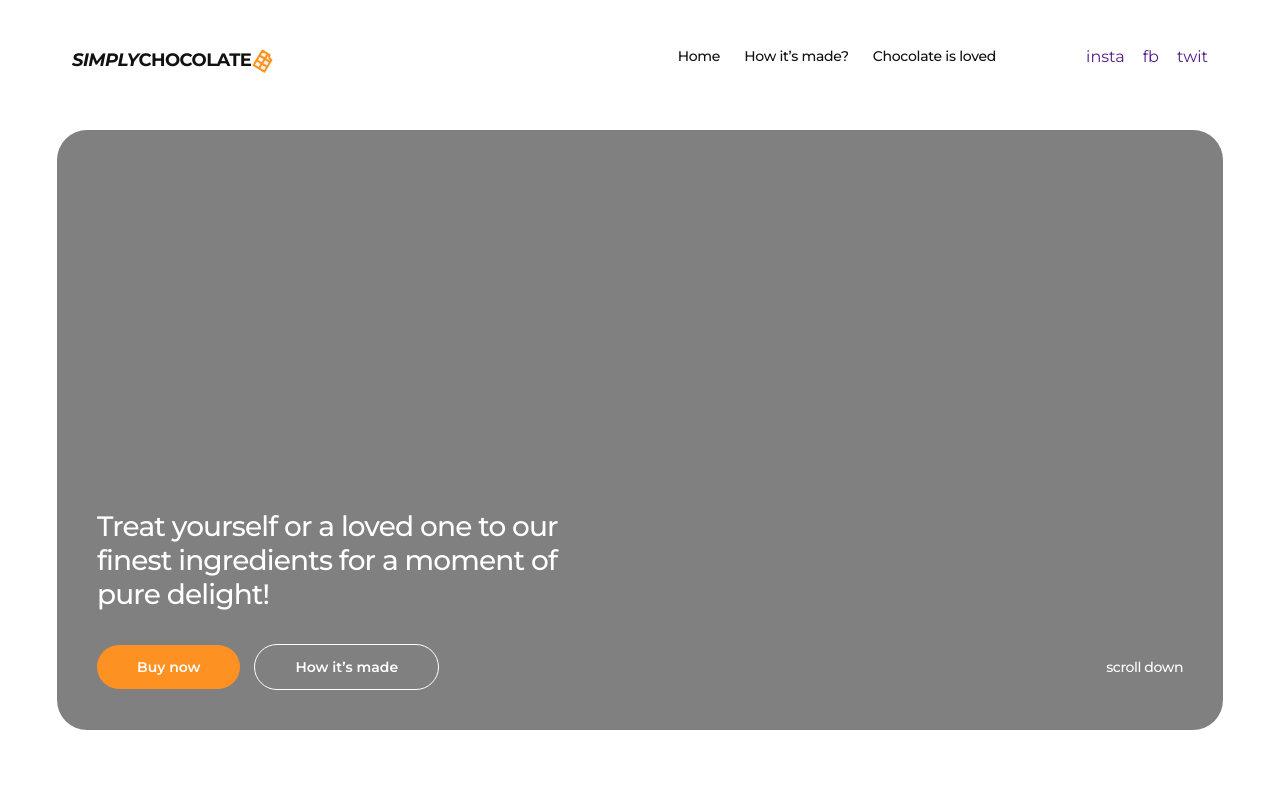
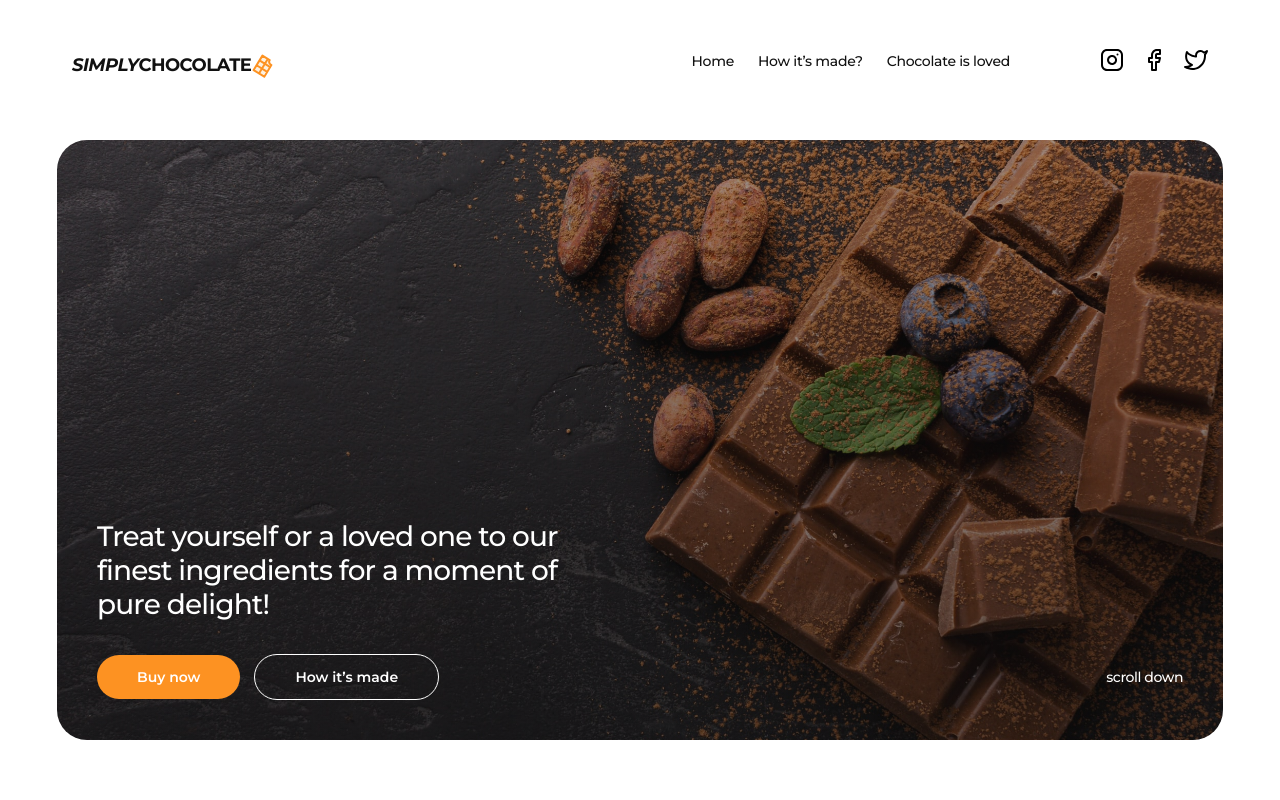
Before and after one commit to Sergii-Taran/simply-chocolate-project, a plain HTML site: page index.html in a window 1280 px wide. Shown: the top 800 px of the page. Drawn offline with nearby package versions, Linux system fonts and the light colour scheme.

Commit message:
murkup-stage-4

```diff
--- a/css/styles.css
+++ b/css/styles.css
@@ -150,6 +150,15 @@ img {
 }
 
 .hero-container {
+  background-image: linear-gradient(
+      180deg,
+      rgba(17, 17, 17, 0.4) 0%,
+      rgba(17, 17, 17, 0.4) 100%
+    ),
+    url(../images/hero-bg.jpg);
+  background-repeat: no-repeat;
+  background-position: center;
+  background-size: cover;
   background-color: gray;
   padding: 380px 40px 40px;
   border-radius: 30px;
@@ -238,6 +247,15 @@ img {
 .features-list-item {
   width: calc((100% - 2 * 88px) / 3);
 }
+
+/* .features-list-item::after {
+  content: " ";
+  display: inline-block;
+  border: 1px solid rgba(255, 255, 255, 0.5);
+  width: 124px;
+  height: 0px;
+  transform: rotate(-90deg);
+} */
 
 .features-list-title {
   font-weight: 600;
--- a/index.html
+++ b/index.html
@@ -47,8 +47,11 @@
               href=""
               target="_blank"
               rel="noopener noreferrer"
-              >insta</a
             >
+              <svg class="header-soc-icon" width="24" height="24">
+                <use href="./images/all-icons.svg#icon-instagram"></use>
+              </svg>
+            </a>
           </li>
           <li class="header-soc-item">
             <a
@@ -56,8 +59,11 @@
               href=""
               target="_blank"
               rel="noopener noreferrer"
-              >fb</a
             >
+              <svg class="header-soc-icon" width="24" height="24">
+                <use href="./images/all-icons.svg#icon-facebook"></use>
+              </svg>
+            </a>
           </li>
           <li class="header-soc-item">
             <a
@@ -65,8 +71,11 @@
               href=""
               target="_blank"
               rel="noopener noreferrer"
-              >twit</a
             >
+              <svg class="icon-soc-icon" width="24" height="24">
+                <use href="./images/all-icons.svg#icon-twitter"></use>
+              </svg>
+            </a>
           </li>
         </ul>
       </div>
```
Also changed, not shown: images/all-icons.svg (added), images/hero-bg.jpg (added).
